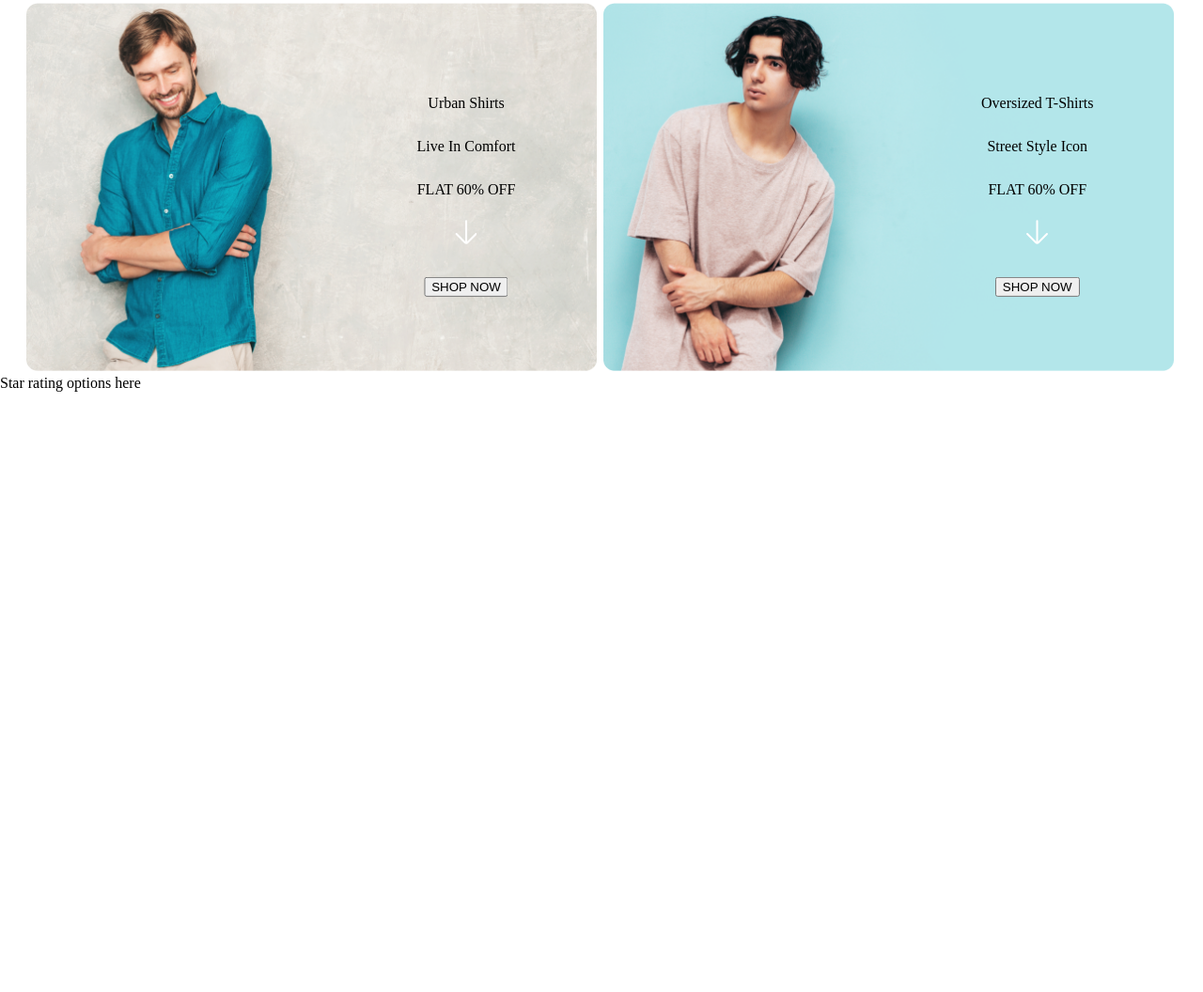
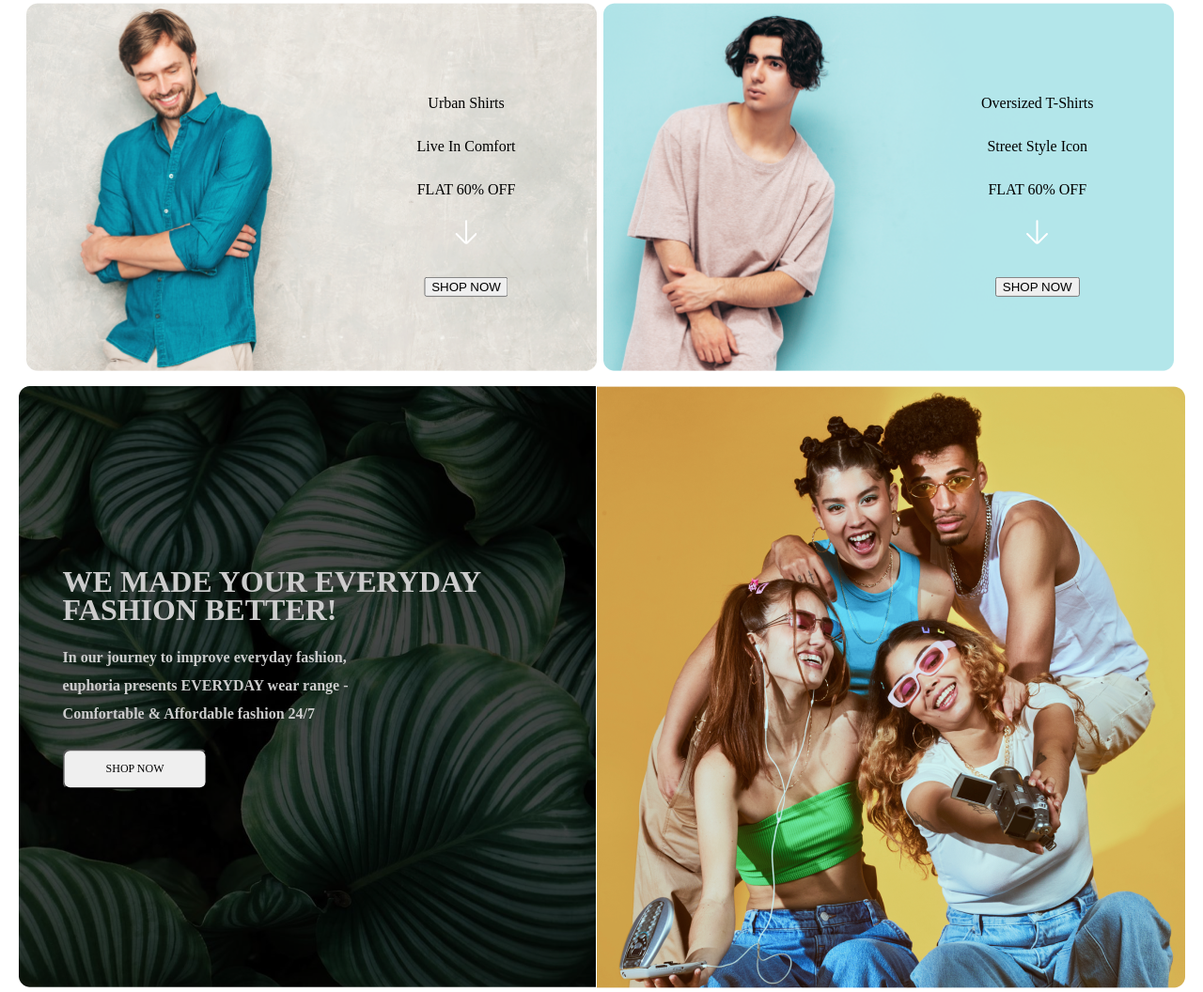
Before and after one commit to Shubham-SumFactor/CSS-task, a plain HTML site: page index.html in a window 1280 px wide. Shown: the part 2286-3342 px from the top of the page at 94% size. Before the commit the page ends 2703 px from the top, so only its background shows below. Drawn offline with Linux system fonts and the light colour scheme.

Commit message:
Html and styled css added for we made your everyday better

```diff
--- a/index.html
+++ b/index.html
@@ -139,40 +139,40 @@
         </div>
         <div class="frame">
             <div class="frame_image">
-                <img src="./static/images/big-saving-zone/Rectangle 74.png" alt="" srcset="">
+                <img src="./static/images/big-saving-zone/Rectangle 74.png" alt="hawaiian">
                 <div class="Bsz-1">
                     <p>Hawaiian
                         Shirts</p>
                     <p>Dress up in summer vibe</p>
                     <p>UPTO 50% OFF</p>
-                    <img src="./static/images/big-saving-zone/arrow (1).svg" alt="">
+                    <img src="./static/images/big-saving-zone/arrow (1).svg" alt="arrow">
                     <div style="margin-top: 20px">
                         <button>SHOP NOW</button>
                     </div>
                 </div>
             </div>
             <div class="frame_image">
-                <img src="./static/images/big-saving-zone/Rectangle 75.png" alt="" srcset="">
+                <img src="./static/images/big-saving-zone/Rectangle 75.png" alt="limited">
                 <div class="Bsz-2">
                     <button>Limited Stock</button>
                     <p>Printed
                         T-Shirt</p>
                     <p>New Designs Every Week</p>
                     <p>UPTO 40% OFF</p>
-                    <img src="./static/images/big-saving-zone/arrow (1).svg" alt="">
+                    <img src="./static/images/big-saving-zone/arrow (1).svg" alt="arrow">
                     <div style="margin-top: 20px">
                         <button>SHOP NOW</button>
                     </div>
                 </div>
             </div>
             <div class="frame_image">
-                <img src="./static/images/big-saving-zone/Rectangle 76.png" alt="" srcset="">
+                <img src="./static/images/big-saving-zone/Rectangle 76.png" alt="cargo">
                 <div class="Bsz-2">
                     <p>Cargo
                         Joggers</p>
                     <p>Move with style & comfort</p>
                     <p>UPTO 50% OFF</p>
-                    <img src="./static/images/big-saving-zone/arrow (1).svg" alt="">
+                    <img src="./static/images/big-saving-zone/arrow (1).svg" alt="arrow">
 
                     <div style="margin-top: 20px">
                         <button>SHOP NOW</button>
@@ -180,26 +180,26 @@
                 </div>
             </div>
             <div class="frame_twoimg">
-                <img src="./static/images/big-saving-zone/Rectangle 77.png" alt="" srcset="">
+                <img src="./static/images/big-saving-zone/Rectangle 77.png" alt="oneimg">
                 <div class="Bsz-3">
                     <p>Urban
                         Shirts</p>
                     <p>Live In Comfort</p>
                     <p>FLAT 60% OFF</p>
-                    <img src="./static/images/big-saving-zone/arrow (1).svg" alt="">
+                    <img src="./static/images/big-saving-zone/arrow (1).svg" alt="arrow">
                     <div style="margin-top: 20px">
                         <button>SHOP NOW</button>
                     </div>
                 </div>
             </div>
             <div class="frame_twoimg">
-                <img src="./static/images/big-saving-zone/Rectangle 78.png" alt="" srcset="">
+                <img src="./static/images/big-saving-zone/Rectangle 78.png" alt="twoimg">
                 <div class="Bsz-3">
                     <p>Oversized
                         T-Shirts</p>
                     <p>Street Style Icon</p>
                     <p>FLAT 60% OFF</p>
-                    <img src="./static/images/big-saving-zone/arrow (1).svg" alt="">
+                    <img src="./static/images/big-saving-zone/arrow (1).svg" alt="arrow">
                     <div style="margin-top: 20px">
                         <button>SHOP NOW</button>
                     </div>
@@ -209,6 +209,24 @@
 
     </div>
 
+    <!-- Big banner below the big saving zone -->
+    <div id="we_made_your_everyday">
+        <div class="frame-396">
+            <div class="we_made_your_everyday_image">
+                <img src="./static/images/big-saving-zone/unsplash_bBiuSdck8tU.png" alt="leaves">
+                <div class="we_made_your_everyday_content">
+                    <h1 >WE MADE YOUR EVERYDAY FASHION BETTER!</h1>
+                    <h4>In our journey to improve everyday fashion,<br>
+                        euphoria presents EVERYDAY wear range -<br>
+                        Comfortable & Affordable fashion 24/7</h4>
+                    <button id="we_made_your_everyday_btn">SHOP NOW</button>
+                </div>
+            </div>
+            <div>
+                <img src="./static/images/big-saving-zone/Rectangle 13.png" alt="people">
+            </div>
+        </div>
+    </div>
 <!-- Categories for men -->
 
      <!-- <div id="categories-for-men"> -->
@@ -436,7 +454,7 @@
         <!-- <div class="card-feedback"> -->
             <!-- <img class="card-image-feedback" src="./static/images/feedback/savannah.png" alt="savannah"> -->
             <!-- <div class="star-rating"> -->
-                Star rating options here
+                <!-- Star rating options here -->
             <!-- </div> -->
             <!-- <div class="name">Savannah Nguyen</div> -->
             <!-- <div class="review-text">Amet minim mollit non deserunt ullamco est sit aliqua dolor do amet sint. Velit officia consequat duis enim velit mollit.  -->
--- a/style.css
+++ b/style.css
@@ -369,8 +369,58 @@ body, html {
       line-height: 2.09375rem;
       letter-spacing: 0.0425rem;
 }
+/* we made your everyday  */
+#we_made_your_everyday{
+  width: 1240px;
+  height: 640px;
+  display: flex;
+  margin:auto;
+  left: 100px;
+  justify-content: center;
+  align-items: flex-start;
+  margin-top: 12px;
+}
+.frame-396{
+  width: 100%;
+  display: flex;
+}
+.frame-396>img{
+  width: 614px;
+  height: 640px;
 
+}
 
+.we_made_your_everyday_image{
+  position: relative;
+}
+.we_made_your_everyday_content{
+    width: 466px;
+    position: absolute;
+    top: 300px;
+    transform: translate(10%, -50%);
+    line-height: 30.07px;
+    color: #ccc;
+    /* text-align: center; */
+}
+
+#we_made_your_everyday_btn{
+  /* border-radius: 8px; */
+  /* background: #FFFFFF; */
+  font-size: 12px;
+  font-weight: lighter;
+  /* line-height: 22px; */
+  /* letter-spacing: 0em; */
+  text-align: center;
+  font-family: Causten;
+  /* padding: 5px; */
+  width: Hug (168px);
+  height: Hug (46px);
+  top: 236px;
+  padding: 12px 44px 12px 44px;
+  border-radius: 8px;
+  gap: 12px;
+
+}
 
 /* Categories for men */
 /*  */
```
